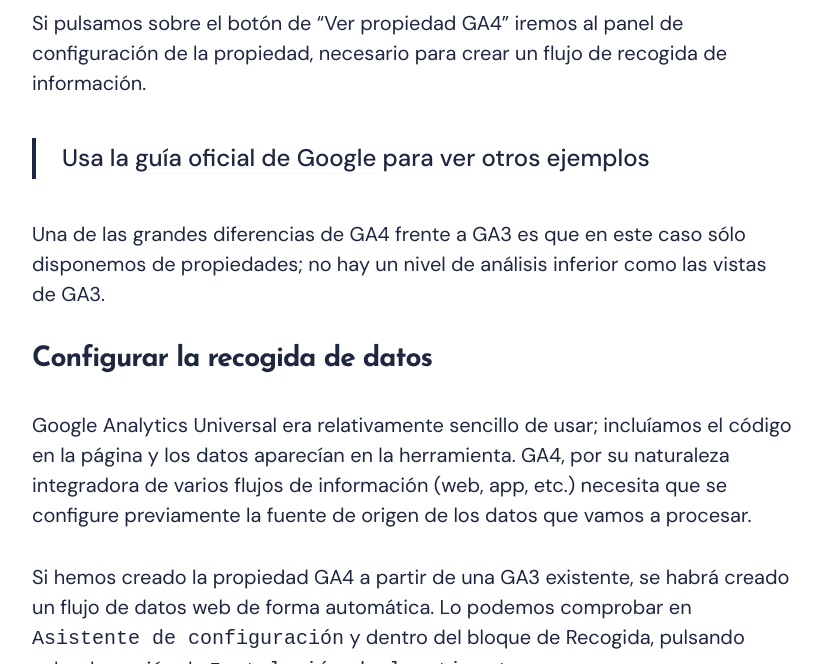
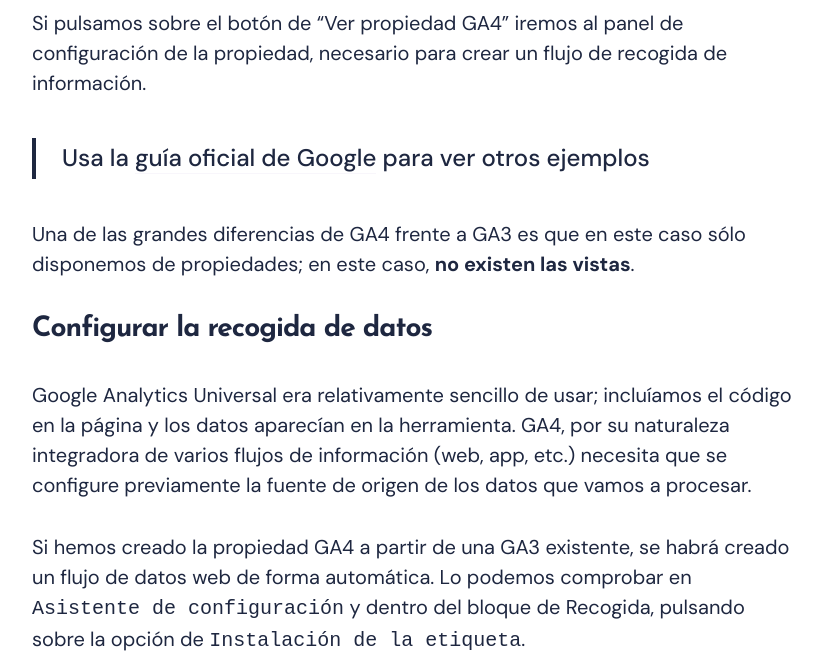
Before and after one commit to Emirodgar/w-avanzared, a Jekyll site: the page built from Google Analytics/google-analytics.md, in a window 1280 px wide and 900 px high, scrolled down 3073 px, cut to the strip 39-703 px from the top of the window. Shown: the whole strip, without its empty margins (228-1050 px from the left). Built offline with Jekyll 4.4.1, drawn with Linux system fonts in a browser that asks for light colours; nearby versions of some CDN libraries; part of the change alters nothing that is shown.

Commit message:
Google Analytics/google-analytics.md updated from https://stackedit.io/

```diff
--- a/Google Analytics/google-analytics.md
+++ b/Google Analytics/google-analytics.md
@@ -49,7 +49,7 @@ Si pulsamos sobre el botón de "Ver propiedad GA4" iremos al panel de configurac
 
 > Usa la [guía oficial de Google](https://seranking.com/blog/google-analytics-setup/) para ver otros ejemplos
 
-Una de las grandes diferencias de GA4 frente a GA3 es que en este caso sólo disponemos de propiedades; no hay un nivel de análisis inferior como las vistas de GA3.
+Una de las grandes diferencias de GA4 frente a GA3 es que en este caso sólo disponemos de propiedades; en este caso, **no existen las vistas**.
 
 ## Configurar la recogida de datos
 
@@ -97,7 +97,7 @@ Nuestra recomendación es hacer la implementación a través de GTM, por facilid
 
 
 <!--stackedit_data:
-eyJoaXN0b3J5IjpbMTk1MzAxMTE1MCwtOTE5NjUzOTI1LC0xNz
-E3NTQxNDM4LDI3MzExMDY1MiwxMDI4NDAzOTIwLC0xNzYyODEw
-MDc0LC0yMTExNDMwMTUxXX0=
+eyJoaXN0b3J5IjpbNDA4NDExMDYyLC05MTk2NTM5MjUsLTE3MT
+c1NDE0MzgsMjczMTEwNjUyLDEwMjg0MDM5MjAsLTE3NjI4MTAw
+NzQsLTIxMTE0MzAxNTFdfQ==
 -->
```
